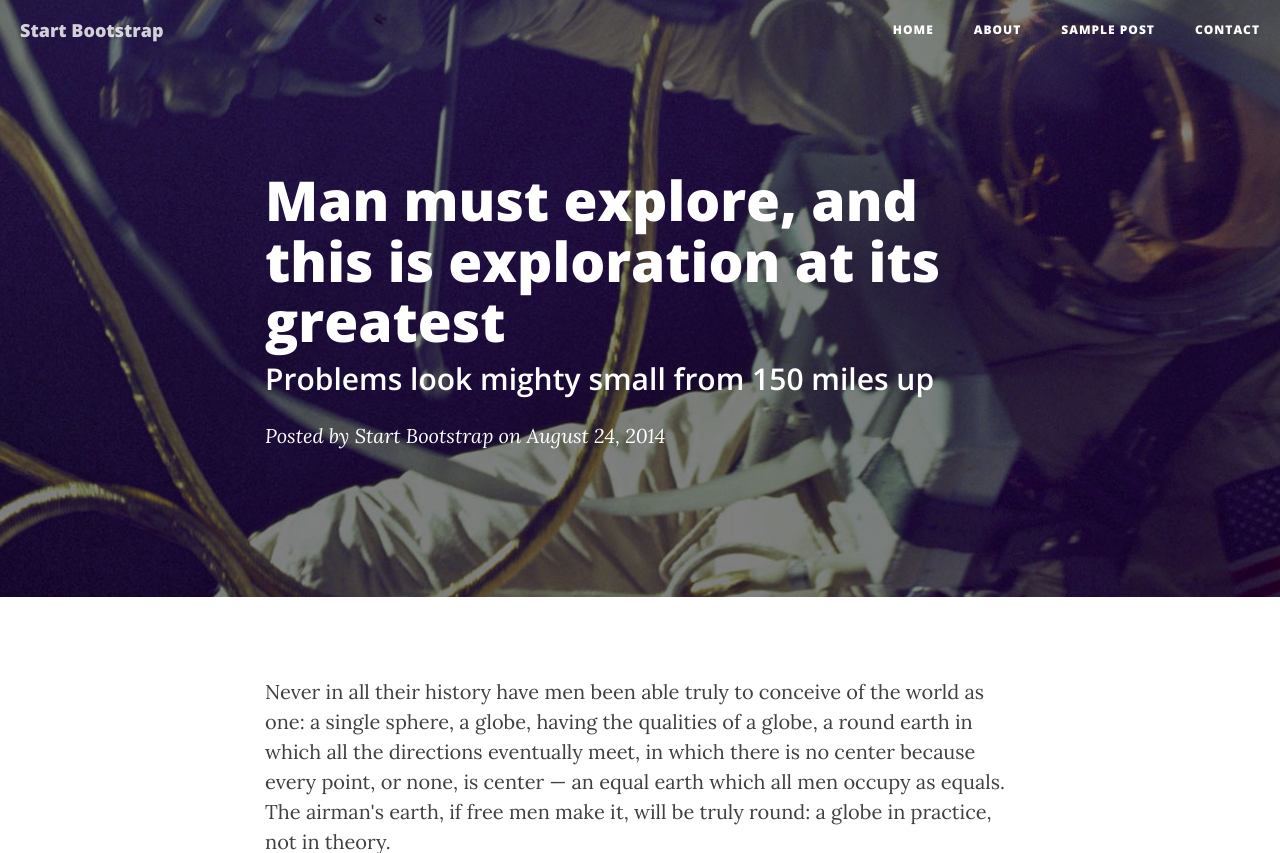
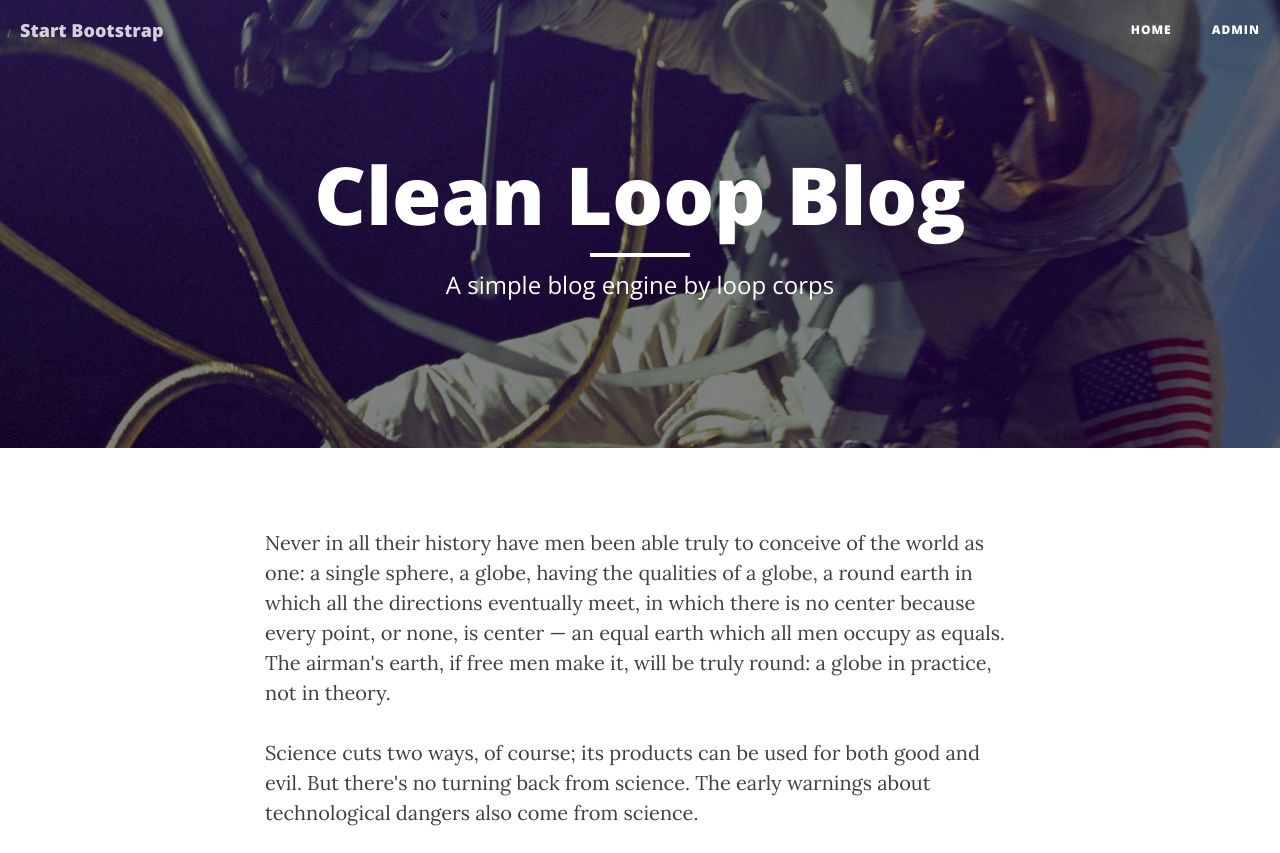
Before and after one commit to Williangalvani/meuBlog, a Django app: template meusite/templates/post.html in a window 1280 px wide. Shown: the top 853 px of the page. Run offline with Django 3.2, Linux system fonts and the light colour scheme; the template is opened without the code that fills it, so the values that code supplies are empty; parts of the project's set-up code (start-up, migrations or seed data) failed here and were passed over; some libraries are stand-ins or nearby versions.

Commit message:
fixing urls

```diff
--- a/meusite/blog/models.py
+++ b/meusite/blog/models.py
@@ -14,6 +14,7 @@
     body = models.TextField()
     author = models.ForeignKey(Poster)
     date = models.DateTimeField()
+    image = models.ImageField(null=True)
 
     def __str__(self):              # __unicode__ on Python 2
         return '"{0}" by {1} at {2}'.format(self.title, self.author.name, self.date.strftime('%B, %d %Y'))
--- a/meusite/blog/urls.py
+++ b/meusite/blog/urls.py
@@ -7,4 +7,5 @@
 
 urlpatterns = patterns('',
     url(r'^$', views.index, name='index'),
+    url(r'^post/(?P<post_id>\d+)/$', views.view_post, name='Post'),
 )
--- a/meusite/templates/base.html
+++ b/meusite/templates/base.html
@@ -54,13 +54,7 @@
                         <a href="/blog">Home</a>
                     </li>
                     <li>
-                        <a href="about.html">About</a>
-                    </li>
-                    <li>
-                        <a href="post.html">Sample Post</a>
-                    </li>
-                    <li>
-                        <a href="contact.html">Contact</a>
+                        <a href="/admin">Admin</a>
                     </li>
                 </ul>
             </div>
@@ -71,7 +65,7 @@
 
     <!-- Page Header -->
     <!-- Set your background image for this header on the line below. -->
-    <header class="intro-header" style="background-image: url('/media/img/{% block title-image %} home-bg.jpg {% endblock %}')">
+    <header class="intro-header" style="background-image: url('/media/img/{% block title-image %}home-bg.jpg {% endblock %}')">
         <div class="container">
             <div class="row">
                 <div class="col-lg-8 col-lg-offset-2 col-md-10 col-md-offset-1">
@@ -135,7 +129,7 @@
                         </li>
                         <li>
                             <a href="#">
-                                -r<span class="fa-stack fa-lg"><i class="fa fa-circle fa-stack-2x"></i>
+                                <span class="fa-stack fa-lg"><i class="fa fa-circle fa-stack-2x"></i>
                                     <i class="fa fa-facebook fa-stack-1x fa-inverse"></i>
                                 </span>
                             </a>
--- a/meusite/templates/index.html
+++ b/meusite/templates/index.html
@@ -8,7 +8,7 @@
             <div class="col-lg-8 col-lg-offset-2 col-md-10 col-md-offset-1">
                 {% for post in posts %}
                 <div class="post-preview">
-                    <a href="post.html">
+                    <a href="/blog/post/{{post.id}}/">
                         <h2 class="post-title">
                             {{post.title}}
                         </h2>
--- a/meusite/templates/post.html
+++ b/meusite/templates/post.html
@@ -1,90 +1,6 @@
-<!DOCTYPE html>
-<html lang="en">
-
-<head>
-
-    <meta charset="utf-8">
-    <meta http-equiv="X-UA-Compatible" content="IE=edge">
-    <meta name="viewport" content="width=device-width, initial-scale=1">
-    <meta name="description" content="">
-    <meta name="author" content="">
-
-    <title>Clean Blog - Sample Post</title>
-
-    <!-- Bootstrap Core CSS -->
-    <link href="css/bootstrap.min.css" rel="stylesheet">
-
-    <!-- Custom CSS -->
-    <link href="css/clean-blog.min.css" rel="stylesheet">
-
-    <!-- Custom Fonts -->
-    <link href="http://maxcdn.bootstrapcdn.com/font-awesome/4.1.0/css/font-awesome.min.css" rel="stylesheet" type="text/css">
-    <link href='http://fonts.googleapis.com/css?family=Lora:400,700,400italic,700italic' rel='stylesheet' type='text/css'>
-    <link href='http://fonts.googleapis.com/css?family=Open+Sans:300italic,400italic,600italic,700italic,800italic,400,300,600,700,800' rel='stylesheet' type='text/css'>
-
-    <!-- HTML5 Shim and Respond.js IE8 support of HTML5 elements and media queries -->
-    <!-- WARNING: Respond.js doesn't work if you view the page via file:// -->
-    <!--[if lt IE 9]>
-        <script src="https://oss.maxcdn.com/libs/html5shiv/3.7.0/html5shiv.js"></script>
-        <script src="https://oss.maxcdn.com/libs/respond.js/1.4.2/respond.min.js"></script>
-    <![endif]-->
-
-</head>
-
-<body>
-
-    <!-- Navigation -->
-    <nav class="navbar navbar-default navbar-custom navbar-fixed-top">
-        <div class="container-fluid">
-            <!-- Brand and toggle get grouped for better mobile display -->
-            <div class="navbar-header page-scroll">
-                <button type="button" class="navbar-toggle" data-toggle="collapse" data-target="#bs-example-navbar-collapse-1">
-                    <span class="sr-only">Toggle navigation</span>
-                    <span class="icon-bar"></span>
-                    <span class="icon-bar"></span>
-                    <span class="icon-bar"></span>
-                </button>
-                <a class="navbar-brand" href="index.html">Start Bootstrap</a>
-            </div>
-
-            <!-- Collect the nav links, forms, and other content for toggling -->
-            <div class="collapse navbar-collapse" id="bs-example-navbar-collapse-1">
-                <ul class="nav navbar-nav navbar-right">
-                    <li>
-                        <a href="index.html">Home</a>
-                    </li>
-                    <li>
-                        <a href="about.html">About</a>
-                    </li>
-                    <li>
-                        <a href="post.html">Sample Post</a>
-                    </li>
-                    <li>
-                        <a href="contact.html">Contact</a>
-                    </li>
-                </ul>
-            </div>
-            <!-- /.navbar-collapse -->
-        </div>
-        <!-- /.container -->
-    </nav>
-
-    <!-- Page Header -->
-    <!-- Set your background image for this header on the line below. -->
-    <header class="intro-header" style="background-image: url('img/post-bg.jpg')">
-        <div class="container">
-            <div class="row">
-                <div class="col-lg-8 col-lg-offset-2 col-md-10 col-md-offset-1">
-                    <div class="post-heading">
-                        <h1>Man must explore, and this is exploration at its greatest</h1>
-                        <h2 class="subheading">Problems look mighty small from 150 miles up</h2>
-                        <span class="meta">Posted by <a href="#">Start Bootstrap</a> on August 24, 2014</span>
-                    </div>
-                </div>
-            </div>
-        </div>
-    </header>
-
+{% extends "base.html" %}
+{% block title-image %}{{ post.image|default:"post-bg.jpg" }} {% endblock %}
+{% block content %}
     <!-- Post Content -->
     <article>
         <div class="container">
@@ -115,7 +31,7 @@
                     <p>As we got further and further away, it [the Earth] diminished in size. Finally it shrank to the size of a marble, the most beautiful you can imagine. That beautiful, warm, living object looked so fragile, so delicate, that if you touched it with a finger it would crumble and fall apart. Seeing this has to change a man.</p>
 
                     <a href="#">
-                        <img class="img-responsive" src="img/post-sample-image.jpg" alt="">
+                        <img class="img-responsive" src="/media/img/post-sample-image.jpg" alt="">
                     </a>
                     <span class="caption text-muted">To go places and do things that have never been done before – that’s what living is all about.</span>
 
@@ -130,53 +46,4 @@
     </article>
 
     <hr>
-
-    <!-- Footer -->
-    <footer>
-        <div class="container">
-            <div class="row">
-                <div class="col-lg-8 col-lg-offset-2 col-md-10 col-md-offset-1">
-                    <ul class="list-inline text-center">
-                        <li>
-                            <a href="#">
-                                <span class="fa-stack fa-lg">
-                                    <i class="fa fa-circle fa-stack-2x"></i>
-                                    <i class="fa fa-twitter fa-stack-1x fa-inverse"></i>
-                                </span>
-                            </a>
-                        </li>
-                        <li>
-                            <a href="#">
-                                <span class="fa-stack fa-lg">
-                                    <i class="fa fa-circle fa-stack-2x"></i>
-                                    <i class="fa fa-facebook fa-stack-1x fa-inverse"></i>
-                                </span>
-                            </a>
-                        </li>
-                        <li>
-                            <a href="#">
-                                <span class="fa-stack fa-lg">
-                                    <i class="fa fa-circle fa-stack-2x"></i>
-                                    <i class="fa fa-github fa-stack-1x fa-inverse"></i>
-                                </span>
-                            </a>
-                        </li>
-                    </ul>
-                    <p class="copyright text-muted">Copyright &copy; Your Website 2014</p>
-                </div>
-            </div>
-        </div>
-    </footer>
-
-    <!-- jQuery -->
-    <script src="js/jquery.js"></script>
-
-    <!-- Bootstrap Core JavaScript -->
-    <script src="js/bootstrap.min.js"></script>
-
-    <!-- Custom Theme JavaScript -->
-    <script src="js/clean-blog.min.js"></script>
-
-</body>
-
-</html>
+{% endblock %}
```
Also changed, not shown: meusite/blog/views.py (+8 -1 lines).
